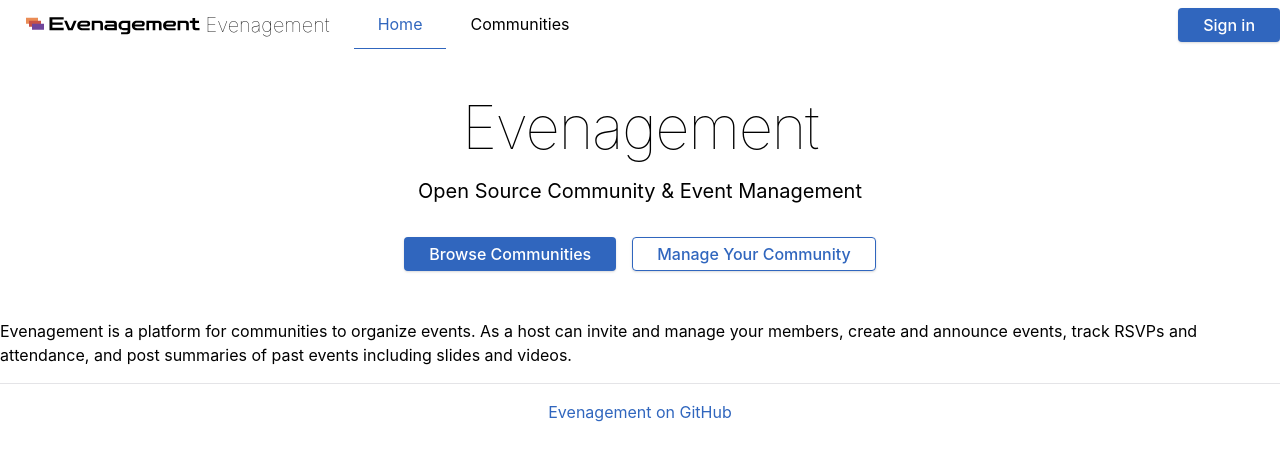
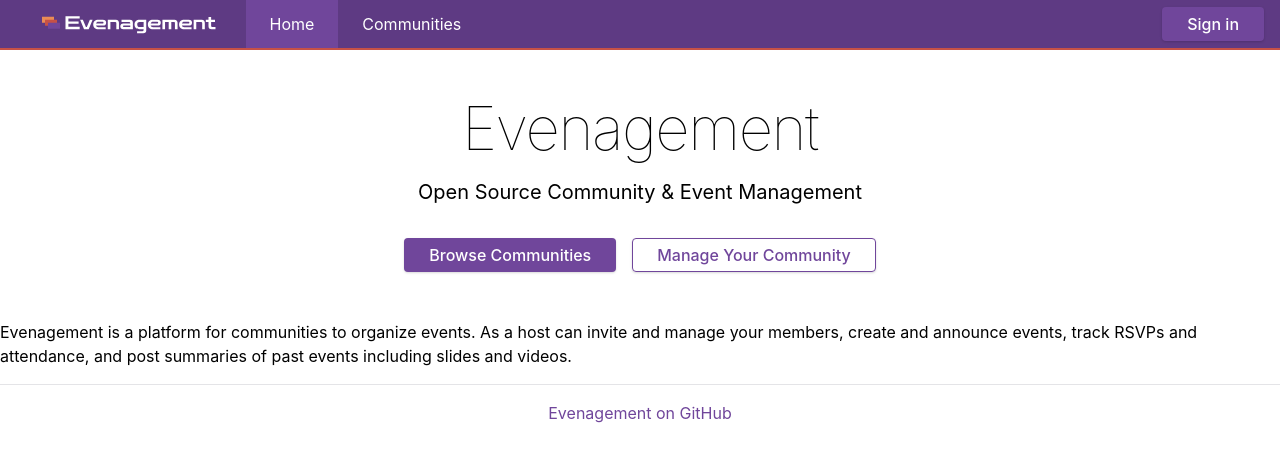
Before and after one commit to jdiehl/evenagement, a Next.js app: page / in a window 1280 px wide. Shown: the top 460 px of the page. Built offline with nearby package versions, Linux system fonts and the light colour scheme; no server answers.

Commit message:
updated colors and navbar

```diff
--- a/src/components/atoms/Button.tsx
+++ b/src/components/atoms/Button.tsx
@@ -15,8 +15,8 @@
 
 function extraStylesForType(type: ButtonType) {
   switch (type) {
-    case 'fill': return 'text-white bg-primary hover:bg-primary-dark border border-transparent'
-    case 'outline': return 'text-primary hover:text-white bg-transparent hover:bg-primary-dark border border-solid border-primary hover:border-primary-dark'
+    case 'fill': return 'text-white bg-primary hover:bg-primary-light border border-transparent'
+    case 'outline': return 'text-primary hover:text-white bg-transparent hover:bg-primary-light border border-solid border-primary hover:border-primary-light'
   }
 }
 
--- a/src/components/atoms/Navbar.tsx
+++ b/src/components/atoms/Navbar.tsx
@@ -5,8 +5,10 @@
 
 export default function Navbar({ children }: PropsWithChildren<NavbarProps>) {
   return (
-    <nav className="container mx-auto flex items-center">
-      {children}
-    </nav>
+    <div className="bg-primary-dark border-b-2 border-secondary">
+      <nav className="container mx-auto flex px-4 items-center">
+        {children}
+      </nav>
+    </div>
   )
 }
--- a/src/components/atoms/NavbarBrand.tsx
+++ b/src/components/atoms/NavbarBrand.tsx
@@ -7,7 +7,7 @@
 
 export default function NavbarBrand({ href, children }: PropsWithChildren<NavbarProps>) {
   const item = (
-    <a className="px-6 py-1 text-xl font-thin flex">
+    <a className="px-6 py-1 text-xl text-white font-thin flex">
       {children}
     </a>
   )
--- a/src/components/atoms/NavbarItem.tsx
+++ b/src/components/atoms/NavbarItem.tsx
@@ -9,11 +9,11 @@
 
 export default function NavbarItem({ active, children, href }: PropsWithChildren<NavBarItemProps>) {
   const router = useRouter()
-  let className = 'px-6 py-3 text-base text-medium hover:text-primary-dark transition-all border-b hover:border-primary-dark'
+  let className = 'px-6 py-3 text-base text-medium text-white hover:bg-primary-light transition-all'
   if (active || (router && router.pathname === href)) {
-    className += ' text-primary border-primary'
+    className += ' bg-primary'
   } else {
-    className += ' border-transparent'
+    className += ' bg-primary-dark'
   }
   return (
     <Link href={href}>
--- a/src/components/organisms/MainBar.tsx
+++ b/src/components/organisms/MainBar.tsx
@@ -14,8 +14,7 @@
   return (
     <Navbar>
       <NavbarBrand href="/">
-        <Logo className="inline-block my-auto mr-1" height="1em" />
-        Evenagement
+        <Logo className="inline-block my-auto mr-1" height="1em" fill="#ffffff" />
       </NavbarBrand>
       <NavbarItem href="/">Home</NavbarItem>
       <NavbarItem href="/communities">Communities</NavbarItem>
--- a/tailwind.config.js
+++ b/tailwind.config.js
@@ -15,19 +15,21 @@
           bg: colors.gray[100]
         },
         primary: {
-          DEFAULT: '#3066BE', // colors.blue[600],
-          light: '#4B7FD2', // colors.blue[500],
-          dark: '#2958A3', // colors.blue[700],
+          DEFAULT: '#70469B',
+          light: '#8A5ABA',
+          dark: '#5E3A83',
         },
+        secondary: '#C75146',
+        tertiary: '#EA8C55',
         error: {
-          DEFAULT: '#FF2D2D',
-          light: '#FF5454',
-          dark: '#E20505',
+          DEFAULT: '#E53424',
+          light: '#FF6b4F',
+          dark: '#AB0000',
         },
         warning: {
           DEFAULT: '#FF882D',
-          light: '#FF9E54',
-          dark: '#FF6F00',
+          light: '#FFB95D',
+          dark: '#C65900',
         }
       }
     },
```
